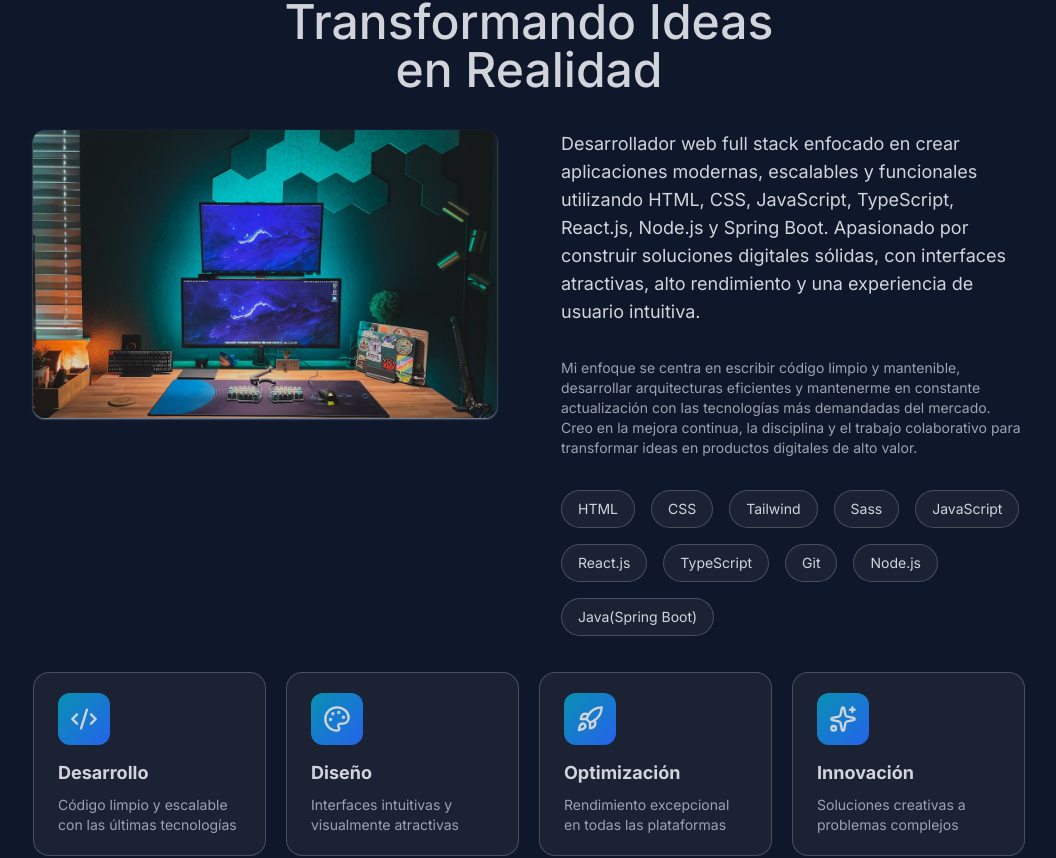
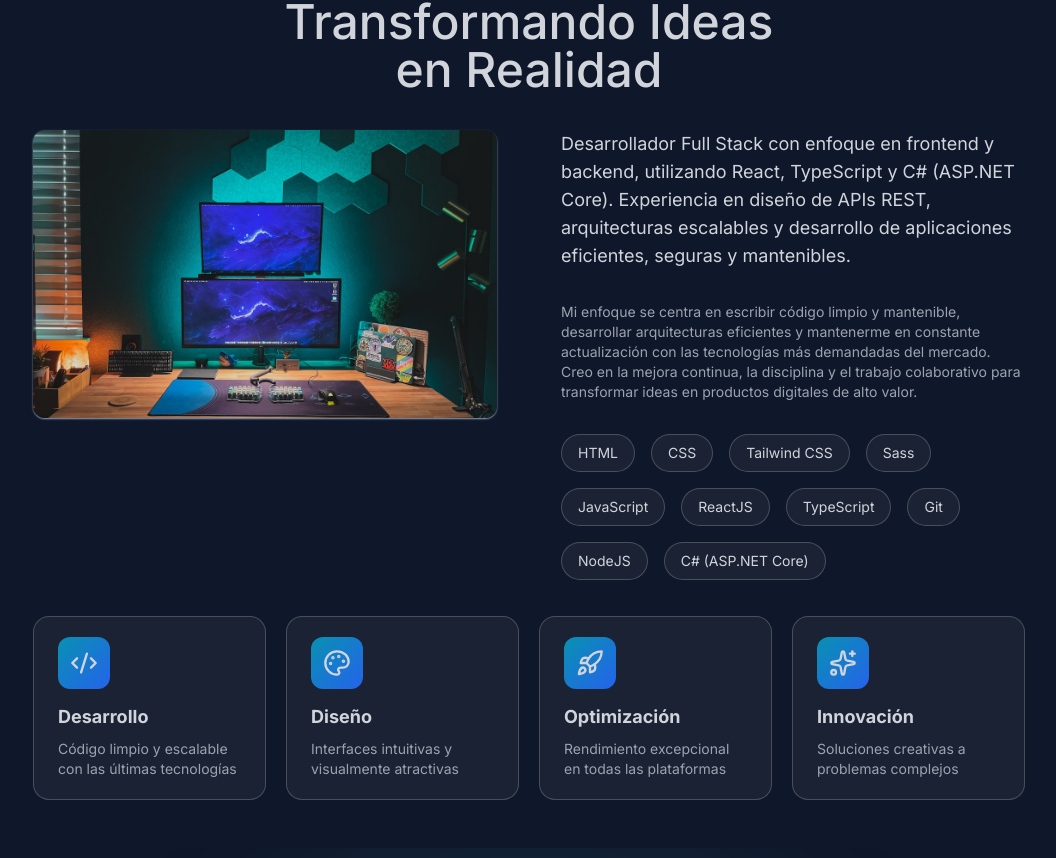
Before and after one commit to KEPLERMH/portafolio-v1, a React (Vite) app: page / in a window 1280 px wide. Shown: the part 898-1756 px from the top of the page, without its empty margins (111-1167 px from the left). Built offline with nearby package versions, Linux system fonts and the light colour scheme.

Commit message:
Actualizando stack

```diff
--- a/src/components/HeroContent.jsx
+++ b/src/components/HeroContent.jsx
@@ -16,7 +16,7 @@ const HeroContent = () => {
           Desarrollador Full Stack | Bachiller en Ingeniería de Sistemas
         </h3>
         <p className="text-center text-lg  text-trirdtext md:text-xl">
-          Especializado en React, Node.js, Java Spring Boot y soluciones web escalables
+          Especializado en React, Node.js, C#, ASP.NET Core y soluciones escalables
         </p>
       </div>
       <div className="">
--- a/src/data/skills.js
+++ b/src/data/skills.js
@@ -2,11 +2,13 @@ export const skillData = [
   {
     category: "Frontend",
     skills: [
+      { name: "HTML", percent: 75 },
+      { name: "CSS Puro", percent: 80 },
+      { name: "Tailwind CSS", percent: 70 },
+      { name: "Sass", percent: 80 },
       { name: "React", percent: 60 },
       { name: "TypeScript", percent: 40 },
-      { name: "CSS Puro", percent: 80 },
-      { name: "Sass", percent: 80 },
-      { name: "Tailwind css", percent: 70 },
+
     ],
   },
   {
@@ -14,9 +16,9 @@ export const skillData = [
     skills: [
       { name: "Node.js", percent: 30 },
       { name: "Java(Spring Boot)", percent: 15 },
+      { name: "C# (ASP.NET Core)", percent: 35 },
       { name: "SQL", percent: 60 },
-      { name: "GraphQL", percent: 2 },
-      { name: "REST APIs", percent: 20 },
+      { name: "REST APIs", percent: 35 },
 
     ],
   },
@@ -26,7 +28,7 @@ export const skillData = [
       { name: "Git", percent: 70 },
       { name: "GitHub", percent: 70 },
       { name: "Figma", percent: 30 },
-      { name: "Docker", percent: 5 },
+      { name: "Docker", percent: 10 },
     ],
   },
 ];
--- a/src/sections/About.jsx
+++ b/src/sections/About.jsx
@@ -51,7 +51,7 @@ const About = () => {
 
         <div className="flex flex-col gap-8">
           <p className="text-lg">
-            Desarrollador web full stack enfocado en crear aplicaciones modernas, escalables y funcionales utilizando HTML, CSS, JavaScript, TypeScript, React.js, Node.js y Spring Boot. Apasionado por construir soluciones digitales sólidas, con interfaces atractivas, alto rendimiento y una experiencia de usuario intuitiva.
+            Desarrollador Full Stack con enfoque en frontend y backend, utilizando React, TypeScript y C# (ASP.NET Core). Experiencia en diseño de APIs REST, arquitecturas escalables y desarrollo de aplicaciones eficientes, seguras y mantenibles.
           </p>
           <p className="text-sm text-trirdtext">
 
@@ -60,14 +60,14 @@ const About = () => {
           <ul className="flex gap-4 [&>li]:text-sm flex-wrap">
             <li className="about-li">HTML</li>
             <li className="about-li">CSS</li>
-            <li className="about-li">Tailwind</li>
+            <li className="about-li">Tailwind CSS</li>
             <li className="about-li">Sass</li>
             <li className="about-li">JavaScript</li>
-            <li className="about-li">React.js</li>
+            <li className="about-li">ReactJS</li>
             <li className="about-li">TypeScript</li>
             <li className="about-li">Git</li>
-            <li className="about-li">Node.js</li>
-            <li className="about-li">Java(Spring Boot)</li>
+            <li className="about-li">NodeJS</li>
+            <li className="about-li">C# (ASP.NET Core)</li>
           </ul>
         </div>
       </article>
```
